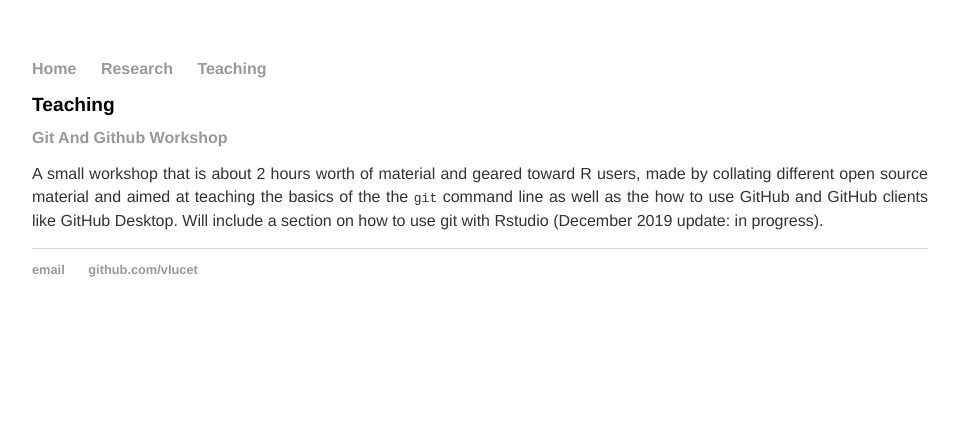
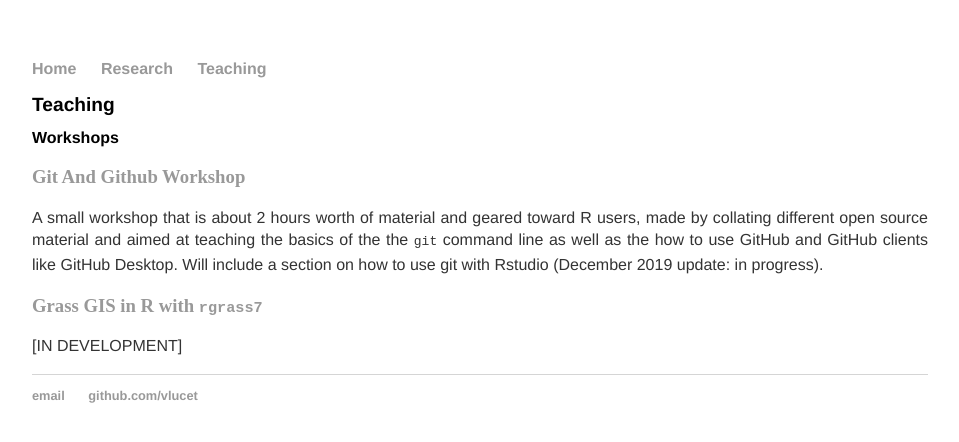
Before and after one commit to lpmi-13/vlucet.github.io, a Jekyll site: the page built from teaching/index.md, in a window 1280 px wide. Shown: the top 442 px of the page, without its empty margins (160-1119 px from the left). Built offline with Jekyll 4.4.1, drawn with Linux system fonts in a browser that asks for light colours.

Commit message:
Update index.md

```diff
--- a/teaching/index.md
+++ b/teaching/index.md
@@ -4,6 +4,13 @@ title: Research interests
 ---
 
 # Teaching
-## [Git And Github Workshop](https://vlucet.github.io/git-and-github-with-r-workshop/)
+
+## Workshops
+
+### [Git And Github Workshop](https://vlucet.github.io/git-and-github-with-r-workshop/)
 
 A small workshop that is about 2 hours worth of material and geared toward R users, made by collating different open source material and aimed at teaching the basics of the the `git` command line as well as the how to use GitHub and GitHub clients like GitHub Desktop. Will include a section on how to use git with Rstudio (December 2019 update: in progress).
+
+### [Grass GIS in R with `rgrass7`]()
+
+[IN DEVELOPMENT]
```
